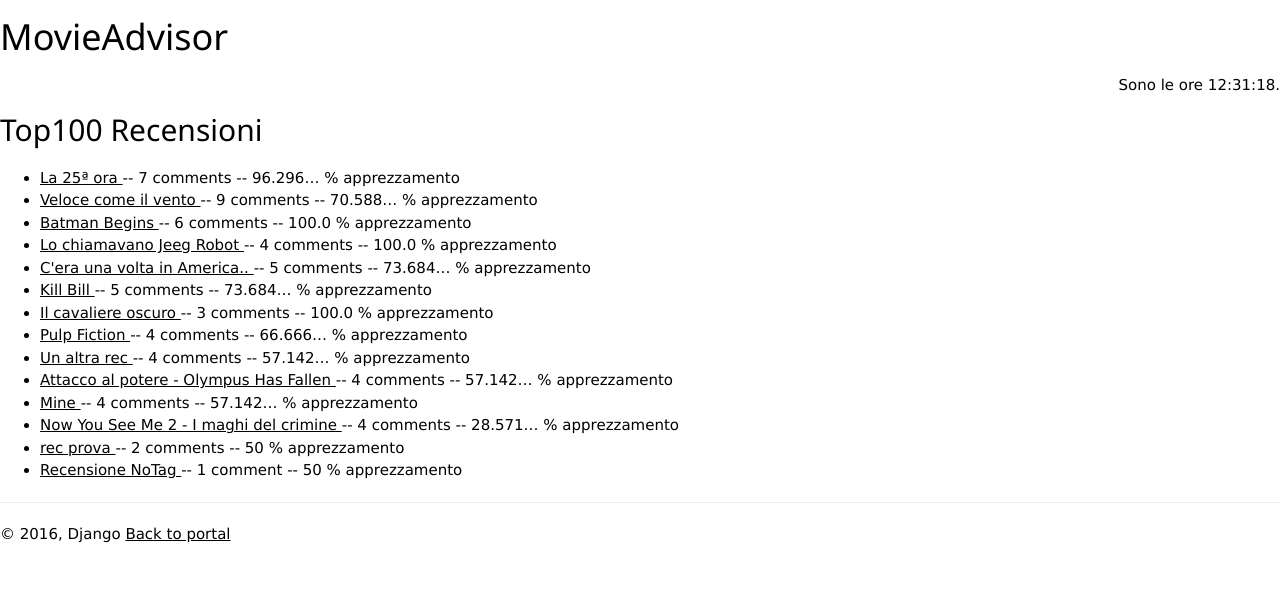
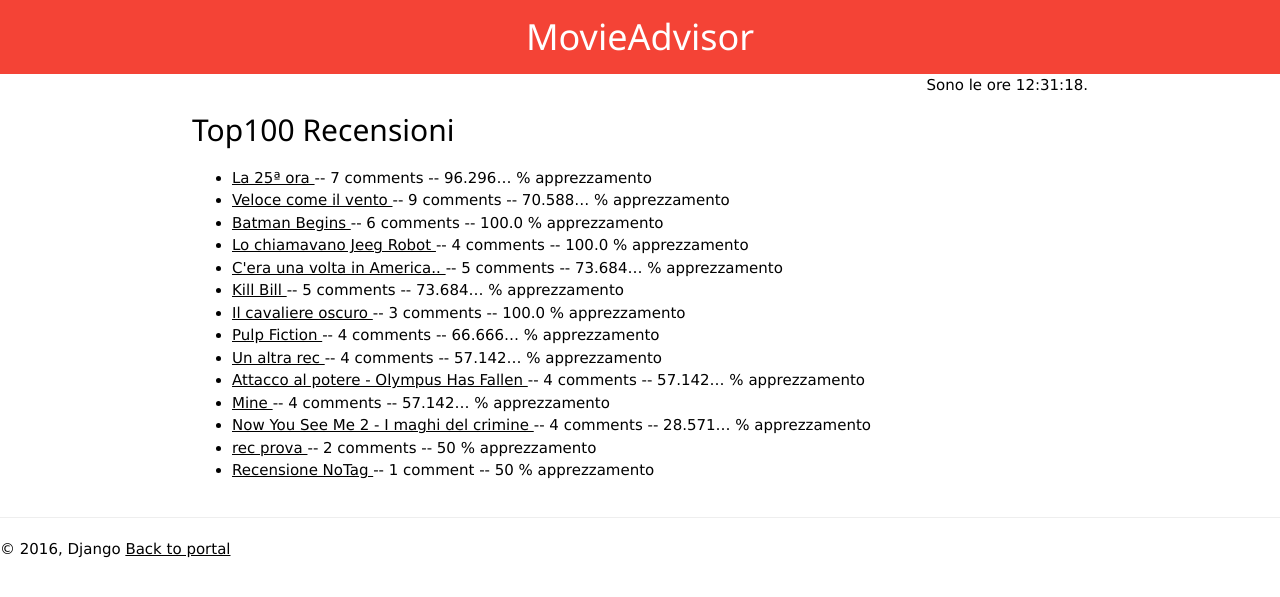
Before and after one commit to bortolottidev/octo-movies, a Django app: a page that uses templates/base.html in a window 1280 px wide. Shown: the top 597 px of the page. Run offline with Django 3.2, Linux system fonts and the light colour scheme; a user stored in the database is signed in; data comes from the database, SQL or seed files in the repository; both versions use the stored data as it was after the commit.

Commit message:
update template

```diff
--- a/portal/templates/portal/portal.html
+++ b/portal/templates/portal/portal.html
@@ -10,7 +10,7 @@
 
 {% block body %}
     <header>
-        <h1>MovieAdvisor | Web Portal</h1>
+        <h1>User Web Portal</h1>
     </header>
     <section>
         <ul>
--- a/templates/base.html
+++ b/templates/base.html
@@ -15,20 +15,28 @@
     </head>
 
 	<body onload="whatTimeIs()">
+		<div class="w3-container w3-red w3-center">
+			<h1> MovieAdvisor </h1>
+		</div>
+		<div class="w3-row">
+			<div class="w3-col w3-left w3-container" style="width:15%"></div>
+			<div class="w3-col w3-right w3-container" style="width:15%"></div>
+			<div class="w3-rest">
 				{% block body %}
 					<header>
-                <h1> MovieAdvisor </h1>
 						<div align="right" id="timeTxt">  </div>
 						<div align="right">
 							{% if not request.user.is_authenticated %}
-						<a href="{% url 'home_reg:welcome' %}"> Login </a> | Iscrizione
+								<a href="{% url 'home_reg:welcome' %}"> Login </a>
+								| Iscrizione
 							{% endif %}
 						</div>
 						<h2> {% block bigtitle %}{% endblock %}</h2>
 					</header>
 					{% block body_ext %}{% endblock %}
 				{% endblock %}
-
+			</div>
+        </div>
         {% for message in messages %}
 			<script>alert("{{ message }}")</script>
 		{% endfor %}
```
Also changed, not shown: db.sqlite3. Lines whose indentation alone changed are shown as unchanged.
